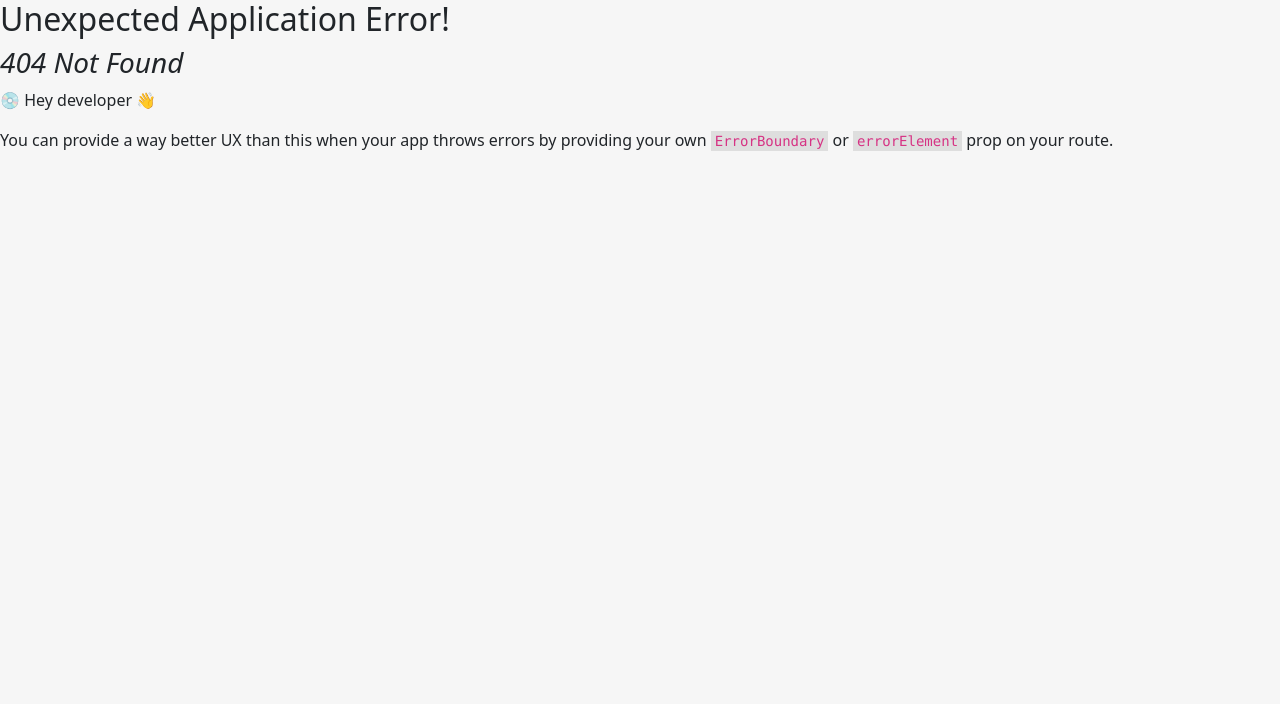
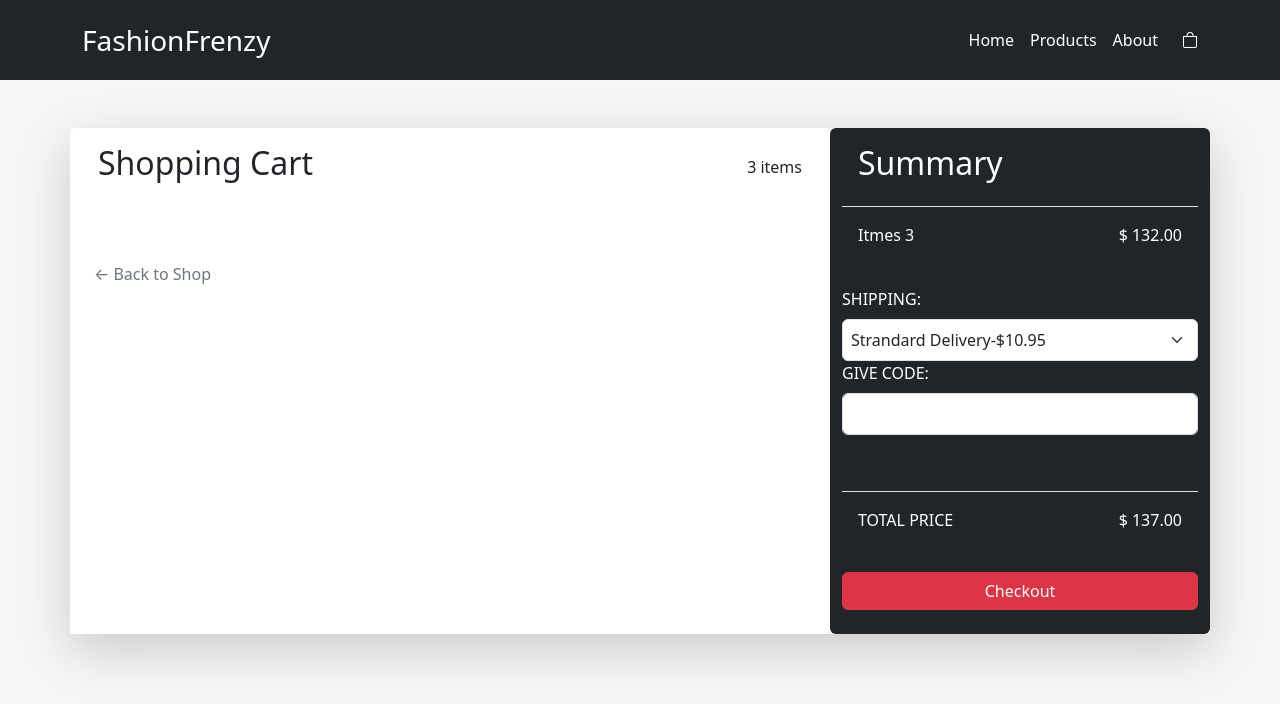
Before and after one commit to Alan1234111/fashion-frenzy, a React (Create React App) app: page /cart in a window 1280 px wide. Before the commit this address had no page. Shown: the top 704 px of the page. Built offline with nearby package versions, Linux system fonts and the light colour scheme.

Commit message:
Create, style and add localStorage to Cart

```diff
--- a/src/App.js
+++ b/src/App.js
@@ -3,6 +3,8 @@ import Layout from "./components/Layout";
 import Home from "./pages/Home";
 import About from "./pages/About";
 import Products, {loader as ProductsLoader} from "./pages/Products";
+import Cart from "./pages/Cart";
+import NotFound from "./pages/NotFound";
 
 const router = createBrowserRouter(
   createRoutesFromElements(
@@ -10,6 +12,8 @@ const router = createBrowserRouter(
       <Route index element={<Home />} />
       <Route path="about" element={<About />} />
       <Route path="products" element={<Products />} loader={ProductsLoader} />
+      <Route path="cart" element={<Cart />} />
+      <Route path="*" element={<NotFound />} />
     </Route>
   )
 );
--- /dev/null
+++ b/src/components/ProductCartContainer.jsx
@@ -0,0 +1,22 @@
+import Button from "react-bootstrap/esm/Button";
+
+function ProductCartContainer(props) {
+  console.log(props.price);
+  return (
+    <div className="d-flex align-items-center justify-content-between p-4 border-top border-bottom" style={{height: "150px"}}>
+      <img style={({height: "100px"}, {width: "10%"})} src={props.img} alt="" />
+      <p className="fw-bold m-0 w-25">{props.title}</p>
+      <div className="d-flex align-items-center justify-content-center">
+        <Button className="text-secondary bg-white border-0 fs-4">-</Button>
+        <input type="text" className="item-quantity-input text-center" value={props.quantity} />
+        <Button className="text-secondary bg-white border-0">+</Button>
+      </div>
+      <p className="fw-bold m-0" style={{width: "70px"}}>
+        $ {props.price.toFixed(2)}
+      </p>
+      <Button className="text-secondary bg-white border-0">&#10005;</Button>
+    </div>
+  );
+}
+
+export default ProductCartContainer;
--- a/src/components/ProuductContainer.jsx
+++ b/src/components/ProuductContainer.jsx
@@ -2,7 +2,6 @@ import star from "../img/star.svg";
 import starFill from "../img/star-fill.svg";
 import Col from "react-bootstrap/esm/Col";
 import Button from "react-bootstrap/esm/Button";
-import {useEffect, useState} from "react";
 
 function ProductContainer(props) {
   const rating = Math.round(props.rate);
@@ -12,15 +11,13 @@ function ProductContainer(props) {
 
     for (let i = 0; i < 5; i++) {
       if (i < rating) {
-        ratingStars.push(<img src={starFill} className="star-fill" />);
+        ratingStars.push(<img src={starFill} className="star-fill" alt="" />);
       } else {
-        ratingStars.push(<img src={star} className="star-fill" />);
+        ratingStars.push(<img src={star} className="star-fill" alt="" />);
       }
     }
 
     return ratingStars;
-
-    // return <img src={starFill} style={{filter: "invert(67%) sepia(27%) saturate(5676%) hue-rotate(0deg) brightness(110%) contrast(105%)"}} />;
   }
 
   return (
@@ -34,7 +31,7 @@ function ProductContainer(props) {
         {showRating()}
         <span className="ms-1">{props.count}</span>
       </div>
-      <Button className="mt-3" variant="success">
+      <Button className="mt-3" variant="success" onClick={() => props.handleClick(props.product)}>
         Add to Cart
       </Button>
     </Col>
--- a/src/index.css
+++ b/src/index.css
@@ -4,6 +4,7 @@ body {
   -webkit-font-smoothing: antialiased;
   -moz-osx-font-smoothing: grayscale;
   background-color: #f6f6f6 !important;
+  overflow-x: hidden;
 }
 
 code {
@@ -52,3 +53,12 @@ li {
 .product-title {
   height: 10%;
 }
+
+#cart-page-container {
+  width: 100vw;
+  height: 90vh;
+}
+
+.item-quantity-input {
+  width: 10%;
+}
--- /dev/null
+++ b/src/pages/Cart.jsx
@@ -0,0 +1,116 @@
+import "bootstrap/dist/css/bootstrap.min.css";
+import Container from "react-bootstrap/Container";
+import Row from "react-bootstrap/Row";
+import Col from "react-bootstrap/Col";
+import Button from "react-bootstrap/esm/Button";
+import {Link} from "react-router-dom";
+import Form from "react-bootstrap/Form";
+import {useState} from "react";
+import ProductCartContainer from "../components/ProductCartContainer";
+
+function Cart() {
+  const [productsInCart, setProductsInCart] = useState(JSON.parse(localStorage.getItem("products")) || []);
+
+  return (
+    <div id="cart-page-container" className="d-flex justify-content-center align-items-center">
+      <Container id="cart-description-container" className="h-100">
+        <Row className="mt-5 shadow-lg">
+          <Col md={8} className="bg-white rounded">
+            <div className="d-flex p-3 align-items-center">
+              <h2 className="me-auto">Shopping Cart</h2>
+              <p className="m-0">3 items</p>
+            </div>
+
+            {productsInCart.map((product) => {
+              return <ProductCartContainer img={product.image} title={product.title} price={product.price} />;
+            })}
+
+            {/* <div className="d-flex align-items-center justify-content-between p-4 border-top border-bottom">
+              <img style={{height: "100px"}} src="https://fakestoreapi.com/img/71-3HjGNDUL._AC_SY879._SX._UX._SY._UY_.jpg" alt="" />
+              <p className="fw-bold m-0 w-25">Cotton t-shirt</p>
+              <div className="d-flex align-items-center justify-content-center">
+                <Button className="text-secondary bg-white border-0 fs-4">-</Button>
+                <input type="text" className="item-quantity-input text-center" value={1} />
+                <Button className="text-secondary bg-white border-0">+</Button>
+              </div>
+              <p className="fw-bold m-0">$ 44.00</p>
+              <Button className="text-secondary bg-white border-0">&#10005;</Button>
+            </div> */}
+            {/*
+            <div className="d-flex align-items-center justify-content-between p-4 border-top border-bottom">
+              <img style={{height: "100px"}} src="https://fakestoreapi.com/img/81fPKd-2AYL._AC_SL1500_.jpg" alt="" />
+              <p className="fw-bold m-0 w-25">Fjallraven - Foldsack No. 1 Backpack, Fits 15 Laptops</p>
+              <div className="d-flex align-items-center justify-content-center">
+                <Button className="text-secondary bg-white border-0 fs-4">-</Button>
+                <input type="text" className="item-quantity-input text-center" value={1} />
+                <Button className="text-secondary bg-white border-0">+</Button>
+              </div>
+              <p className="fw-bold m-0">$ 44.00</p>
+              <Button className="text-secondary bg-white border-0">&#10005;</Button>
+            </div>
+
+            <div className="d-flex align-items-center justify-content-between p-4 border-top border-bottom">
+              <img style={{height: "100px"}} src="https://fakestoreapi.com/img/81fPKd-2AYL._AC_SL1500_.jpg" alt="" />
+              <p className="fw-bold m-0 w-25">Fjallraven - Foldsack No. 1 Backpack, Fits 15 Laptops</p>
+              <div className="d-flex align-items-center justify-content-center">
+                <Button className="text-secondary bg-white border-0 fs-4">-</Button>
+                <input type="text" className="item-quantity-input text-center" value={1} />
+                <Button className="text-secondary bg-white border-0">+</Button>
+              </div>
+              <p className="fw-bold m-0">$ 44.00</p>
+              <Button className="text-secondary bg-white border-0">&#10005;</Button>
+            </div>
+
+            <div className="d-flex align-items-center justify-content-between p-4 border-top border-bottom">
+              <img style={{height: "100px"}} src="https://fakestoreapi.com/img/81fPKd-2AYL._AC_SL1500_.jpg" alt="" />
+              <p className="fw-bold m-0 w-25">Fjallraven - Foldsack No. 1 Backpack, Fits 15 Laptops</p>
+              <div className="d-flex align-items-center justify-content-center">
+                <Button className="text-secondary bg-white border-0 fs-4">-</Button>
+                <input type="text" className="item-quantity-input text-center" value={1} />
+                <Button className="text-secondary bg-white border-0">+</Button>
+              </div>
+              <p className="fw-bold m-0">$ 44.00</p>
+              <Button className="text-secondary bg-white border-0">&#10005;</Button>
+            </div> */}
+
+            <Button className="text-secondary bg-white border-0 mt-5 py-2" as={Link} to="/products">
+              &larr; Back to Shop
+            </Button>
+          </Col>
+          <Col md={4} className="bg-dark text-white rounded h-100">
+            <h2 className="p-3">Summary</h2>
+            <div className="border-top border-bottom">
+              <div className="d-flex p-3">
+                <p className="me-auto">Itmes 3</p>
+                <p>$ 132.00</p>
+              </div>
+
+              <form className="py-2 mb-5">
+                <Form.Label htmlFor="shipping">SHIPPING:</Form.Label>
+                <Form.Select className="p-2" id="shipping" aria-label="Default select example">
+                  <option value="10.95">Strandard Delivery-$10.95</option>
+                  <option value="14.99">Fast Delivery-$14.99</option>
+                </Form.Select>
+
+                <Form.Label htmlFor="discount-code">GIVE CODE:</Form.Label>
+                <Form.Control className="p-2" type="text" id="discount-code" aria-describedby="discountCode" />
+              </form>
+            </div>
+
+            <div>
+              <div className="d-flex p-3">
+                <p className="me-auto">TOTAL PRICE</p>
+                <p>$ 137.00</p>
+              </div>
+              <Button variant="danger" className="w-100 mt-2 mb-4">
+                Checkout
+              </Button>
+            </div>
+          </Col>
+        </Row>
+      </Container>
+    </div>
+  );
+}
+
+export default Cart;
--- a/src/pages/Products.jsx
+++ b/src/pages/Products.jsx
@@ -16,6 +16,12 @@ function Products() {
   const dataProductsPromise = useLoaderData();
   const categoryFilter = searchParams.get("category");
 
+  function addToCart(product) {
+    const existingData = localStorage.getItem("products");
+    const existingItems = JSON.parse(existingData) || [];
+    existingItems.push(product);
+    localStorage.setItem("products", JSON.stringify(existingItems));
+  }
 
   return (
     <Container fluid className="p-5">
@@ -31,8 +37,9 @@ function Products() {
 
                 return filterClothes.map((product) => {
                   if (product.category !== "electronics") {
-                    return <ProductContainer key={product.id} image={product.image} title={product.title} price={product.price} count={product.rating.count} rate={product.rating.rate} />;
+                    return <ProductContainer product={product} key={product.id} image={product.image} title={product.title} price={product.price} count={product.rating.count} rate={product.rating.rate} handleClick={addToCart} />;
                   }
+                  return;
                 });
               }}
             </Await>
```
